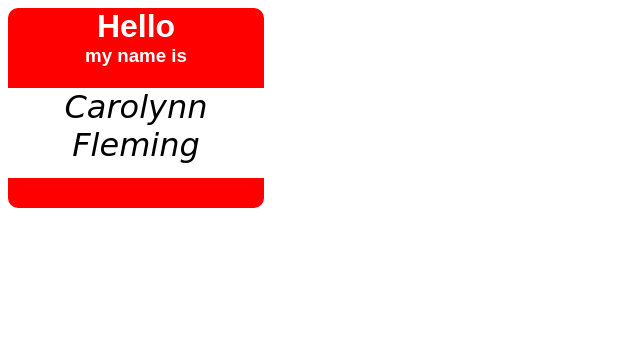
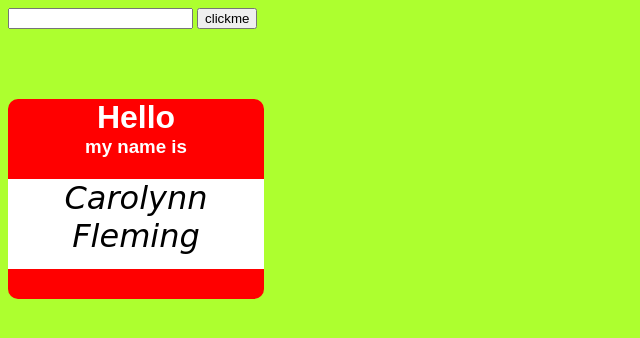
Before and after one commit to CarolynnFleming/lab-02a-name-tag, a plain HTML site: page index.html in a window 1280 px wide. Shown: the whole page, without its empty margins (0-640 px from the left). Drawn offline with Linux system fonts and the light colour scheme.

Commit message:
coolapp.js stuff

```diff
--- a/app.js
+++ /dev/null
@@ -1 +0,0 @@
-console.log('Hello')
--- a/index.html
+++ b/index.html
@@ -1,7 +1,6 @@
 <!DOCTYPE html>
 <html lang="en">
 <head>
-    <link rel="stylesheet" href=".css">
     <meta charset="UTF-8">
     <meta http-equiv="X-UA-Compatible" content="IE=edge">
     <meta name="viewport" content="width=device-width, initial-scale=1.0">
@@ -9,17 +8,22 @@
     <link rel="stylesheet" href="style.css">
 </head>
 <body>
+    <section class="body-section">
+        <input id="newname-input"/>
+        <button id="newname-button">clickme</button>
+        <div class="box" id="box"></div>
+    </section>
     <div class="container">
     <div class ="nametage">
         <div class ="top">
             <h1>Hello</h1>
-            <h3>my name is</h3>
+            <div><h3>my name is</h3></div>
         </div>
 
     <div class="middle"><em>Carolynn Fleming </em>
     </div>
     <div class="bottom"></div>
     </div>
-    <script src = "app.js"></script>
+   <script src="app.js"></script>
 </body>
 </html>
--- a/style.css
+++ b/style.css
@@ -1,5 +1,5 @@
 html body {
-    background-color: white;
+    background-color:greenyellow;
 width: 20%;
 height: 20%;
 ;}
@@ -17,6 +17,7 @@ margin: 0;
 text-align: center;
 }
 .middle {
+    background-color: white;
     font-size: 2rem;
     font-family: cursive;
     text-align: center;
@@ -36,3 +37,5 @@ text-align: center;
     height: 30px;
     border-radius: 0px 0px 10px 10px;
 }
+.box {
+padding-bottom: 70px;}
```
